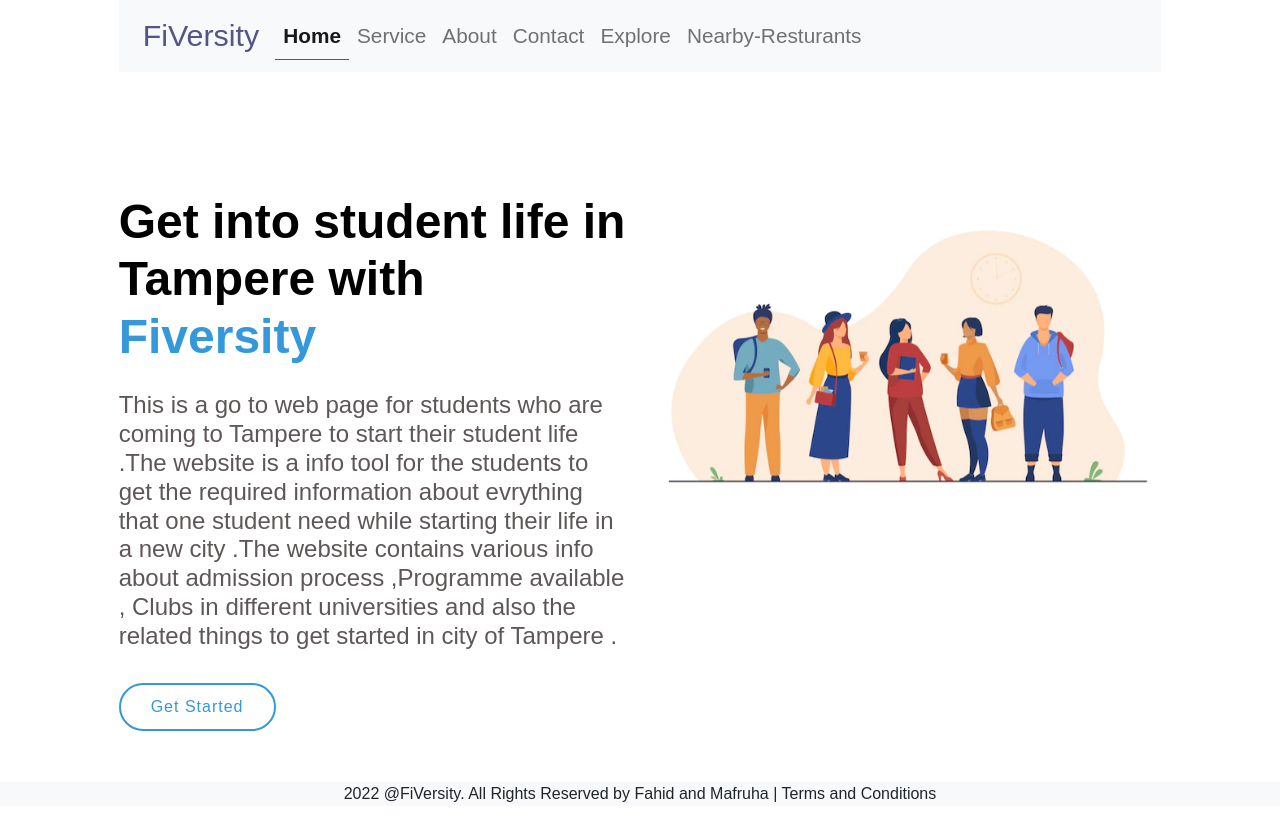
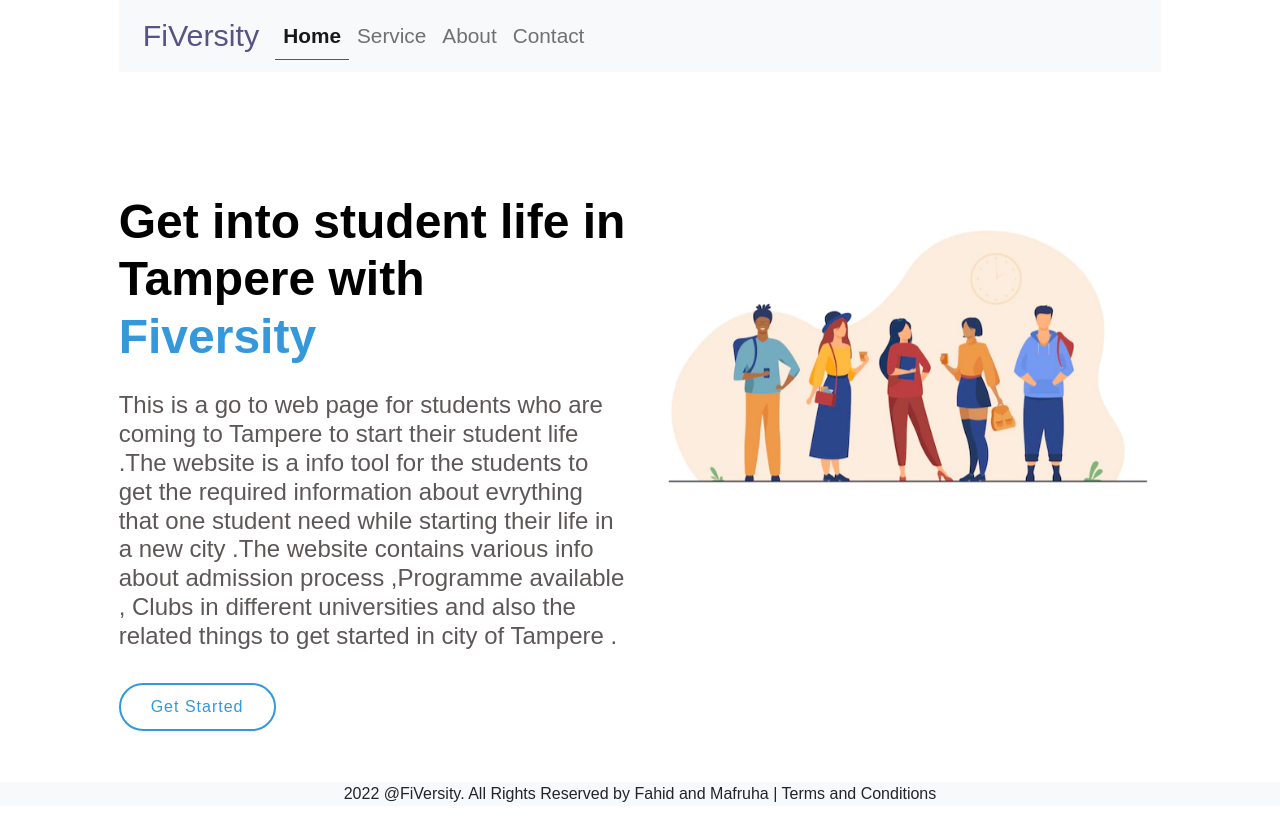
Before and after one commit to FAHID-KHAN/fiversity, a React (Create React App) app: page / in a window 1280 px wide. Built offline with nearby package versions, Linux system fonts and the light colour scheme; the HTML template or start-up script is replaced by a standard one.

Commit message:
navbar fixed

```diff
--- a/src/Navbar.jsx
+++ b/src/Navbar.jsx
@@ -65,25 +65,7 @@ const Navbar = () => {
                       >
                         Contact
                       </NavLink>
-                    </li>
-                    <li className="nav-item">
-                      <NavLink
-                        activeClassName="menu-active"
-                        className="nav-link"
-                        to="/PlacesToSee"
-                      >
-                        Explore
-                      </NavLink>
-                    </li>
-                    <li className="nav-item">
-                      <NavLink
-                        activeClassName="menu-active"
-                        className="nav-link"
-                        to="/PlacesToEat"
-                      >
-                        Nearby-Resturants
-                      </NavLink>
-                    </li>
+                   </li>
 
                   </ul>
                 </div>
```
